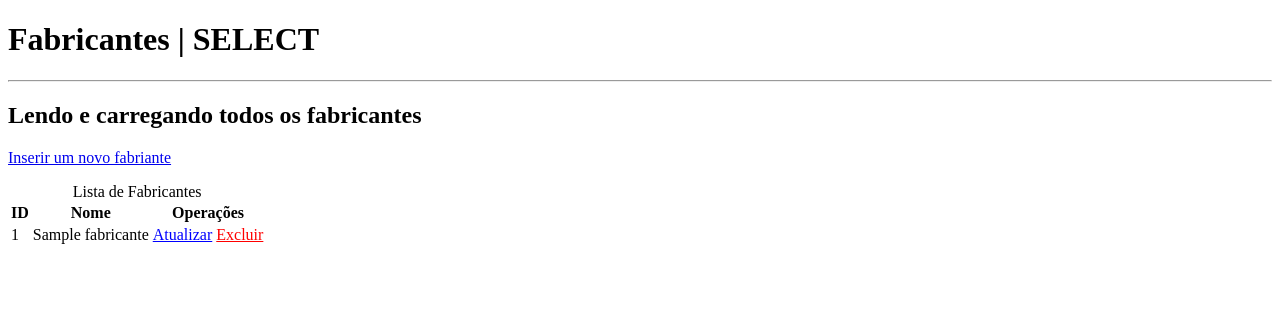
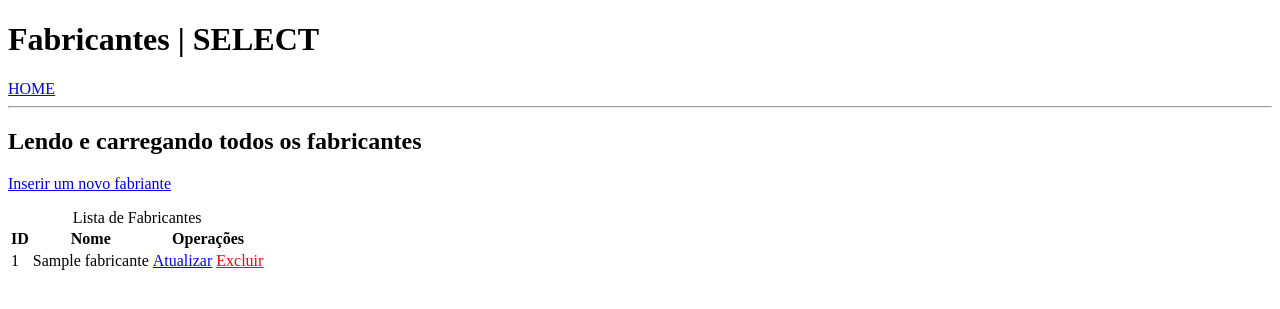
Before and after one commit to guilhermessanto/exemplo-php-crud, a PHP site: page /fabricantes/listar.php in a window 1280 px wide. Shown: the top 309 px of the page. Run offline with PHP 8.4, Linux system fonts and the light colour scheme; tables that the repository leaves empty or names only in its code hold one stand-in row (values such as "Sample post").

```diff
--- a/fabricantes/listar.php
+++ b/fabricantes/listar.php
@@ -13,6 +13,7 @@ $listaDeFabricantes = lerFabricantes($conexao);
 <body>
     <div class="container">
         <h1>Fabricantes | SELECT</h1>
+        <a href="../index.php">HOME</a>
         <hr>
         <h2>Lendo e carregando todos os fabricantes</h2>
         <p><a href="inserir.php">Inserir um novo fabriante</a></p>
```
Also changed, not shown: fabricantes/exluir.php (added).
